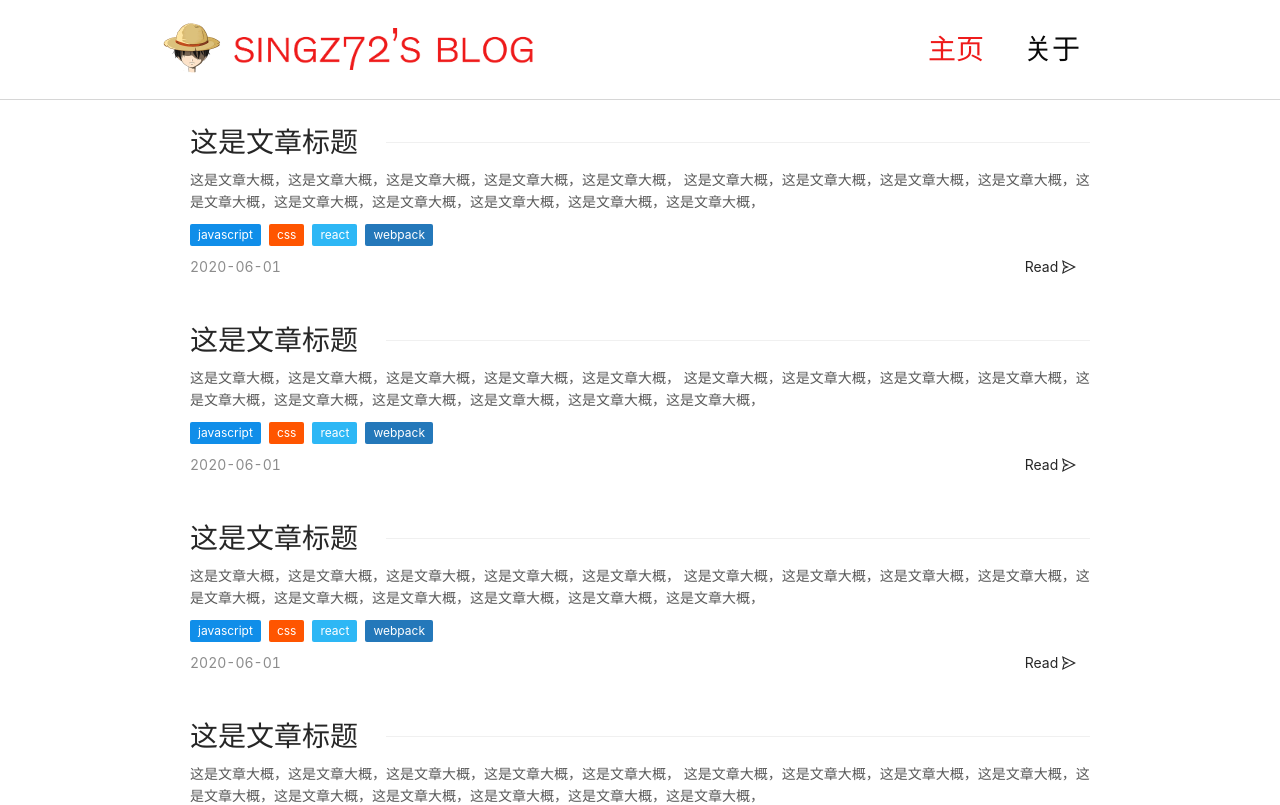
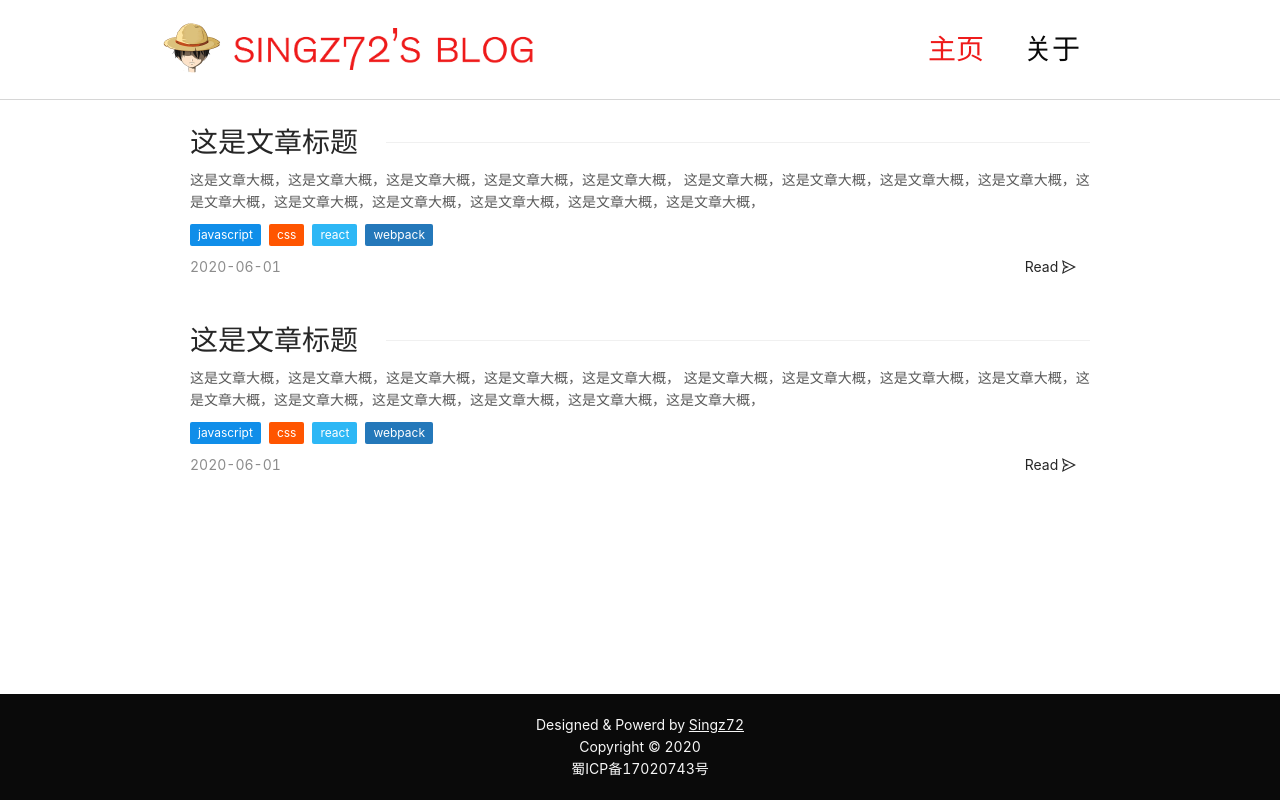
Before and after one commit to singzis/blogsite, a Next.js app: page / in a window 1280 px wide. Shown: the top 805 px of the page. Built offline with nearby package versions, Linux system fonts and the light colour scheme.

Commit message:
feat:懒惰

```diff
--- a/assets/styles.css
+++ b/assets/styles.css
@@ -17,6 +17,12 @@
     /* background-color: #f7f7f7; */
 }
 
+#__next {
+    min-height: 100%;
+    display: flex;
+    flex-direction: column;
+}
+
 img {
     width: 100%;
     height: 100%;
--- a/components/layout.jsx
+++ b/components/layout.jsx
@@ -23,6 +23,7 @@
       <Footer />
       <style jsx>{`
         .layout {
+          flex-grow: 1;
           padding-top: 100px;
           padding-bottom: 108px;
           position: relative;
--- a/pages/_app.jsx
+++ b/pages/_app.jsx
@@ -3,5 +3,5 @@
 import "../assets/styles.css";
 
 export default function MyApp({ Component, pageProps }) {
-  return <Component {...pageProps} />;
+  return <Component {...pageProps} style={{ height: "100%" }} />;
 }
--- a/pages/index.jsx
+++ b/pages/index.jsx
@@ -2,17 +2,24 @@
 import Layout from "../components/layout";
 import PostItem from "../components/postItem";
 
-export default function Index() {
+export default function Index(props) {
+  const { posts } = props;
   return (
     <Layout>
       <Heade>
         <title>singz72's blog</title>
       </Heade>
       <div>
-        {[1, 2, 3, 4, 5, 6, 7, 8, 9, 10].map((cur) => (
+        {posts.map((cur) => (
           <PostItem key={cur} />
         ))}
       </div>
     </Layout>
   );
 }
+
+export async function getStaticProps() {
+  return {
+    props: { posts: [1, 2] },
+  };
+}
```
Also changed, not shown: pages/post.jsx (+7 -1 lines), posts/javascript/pre-rendering.md (added, +11 -0 lines), posts/javascript/ssg-ssr.md (added, +19 -0 lines).
